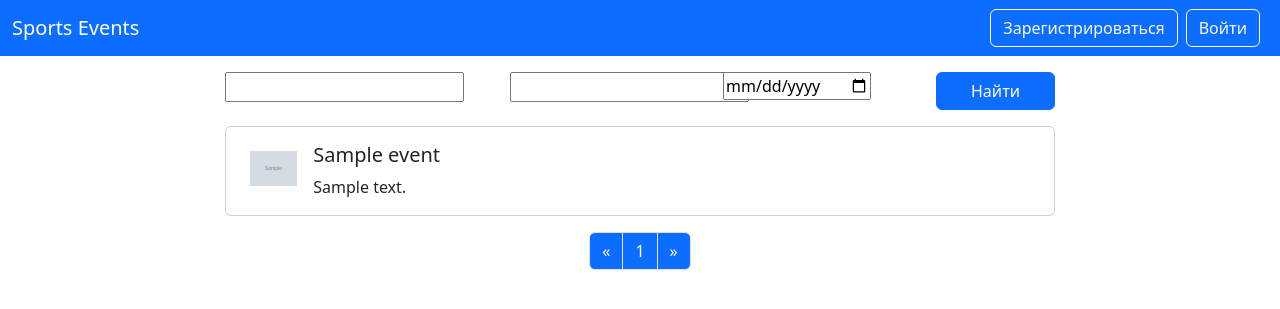
After one commit to AlexandraPoturaeva/sports_events, a Django app: template core/templates/index.html in a window 1280 px wide. The commit adds this page. Shown: the top 309 px of the page. Run offline with Django 4.2, Linux system fonts and the light colour scheme; the template is opened without the code that fills it: most values are stand-ins (such as "Sample title", 1, 10 or a date in 2020); grey boxes marked "Sample" are stand-in pictures; form fields are guessed from the names that the template uses; parts of the project's set-up code (start-up, migrations or seed data) failed here and were passed over; some libraries are stand-ins or nearby versions.

Commit message:
create form, view and template for index page

```diff
--- /dev/null
+++ b/core/static/style.css
@@ -0,0 +1,4 @@
+.page-item.active .page-link {
+  color: #fff !important;
+  background: #f00 !important;
+}
--- a/core/templates/base.html
+++ b/core/templates/base.html
@@ -14,6 +14,35 @@
     <link href="https://cdn.jsdelivr.net/npm/bootstrap-icons@1.3.0/font/bootstrap-icons.css" rel="stylesheet">
 </head>
 <body>
+    <nav class="navbar bg-primary" data-bs-theme="dark">
+        <div class="container-fluid">
+            <a class="navbar-brand" href="{% url 'index' %}">Sports Events</a>
+
+            <form class="d-flex">
+            {% if user.is_authenticated %}
+            <a
+              class="btn btn-primary btn-outline-light"
+              href="{% url 'logout' %}"
+              role="button"
+              >Выйти</a
+            >
+            {% else %}
+            <a
+              class="btn btn-primary btn-outline-light me-2"
+              href="{% url 'sign_up' %}"
+              role="button"
+              >Зарегистрироваться</a
+            >
+            <a
+              class="btn btn-primary btn-outline-light me-2"
+              href="{% url 'login' %}"
+              role="button"
+              >Войти</a
+            >
+            {% endif %}
+          </form>
+        </div>
+    </nav>
     <main class="container-fluid">
 
     {% block content %}
--- /dev/null
+++ b/core/templates/index.html
@@ -0,0 +1,93 @@
+{% extends "base.html" %}
+{% load core_extras %}
+{% load static %}
+
+{% block content %}
+<div class="row">
+    <div class="col-2"></div>
+    <div class="col">
+        <form method="get">
+            <div class="row">
+                <div class="p-2"></div>
+                <div class="col-4 mb-3">
+                    {{ form.sport_kind }}
+                </div>
+                <div class="col-3 mb-3">
+                    {{ form.region }}
+                </div>
+                <div class="col-3 mb-3">
+                    {{ form.dates }}
+                </div>
+                <div class="col-2 mb-3 text-end">
+                    <input
+                        type="submit"
+                        class="btn btn-primary w-100"
+                        value="Найти">
+                </div>
+            </div>
+        </form>
+
+        {% if page_obj %}
+            {% for event in page_obj %}
+            <div class="card">
+                <div class="row">
+                    <div class="col-md-1">
+                        <img src="{{event.logo.url}}" class="img-fluid m-4">
+                    </div>
+                    <div class="col-md-11">
+                        <div class="card-body">
+                            <h5 class="card-title">{{ event.title }}</h5>
+                            <p class="card-text">{{ event.description }}</p>
+                        </div>
+                    </div>
+                </div>
+            </div>
+            {% endfor %}
+
+            <div class="p-2"></div>
+            <nav aria-label="page navigation">
+                <ul class="pagination justify-content-center">
+                    <li class="page-item">
+                        <a
+                            href="
+                                {% if page_obj.has_previous %}
+                                    ?{% param_replace page=page_obj.previous_page_number %}
+                                {% else %}
+                                    ?{% param_replace page=1 %}
+                                {% endif %}
+                            "
+                            class="page-link bg-primary text-white">
+                            <span aria-hidden="true">&laquo;</span>
+                        </a>
+                    </li>
+
+                    {% for page_number in page_obj.paginator.page_range %}
+                    <li class="page-item">
+                        <a href="?{% param_replace page=page_number %}" class="page-link bg-primary text-white">
+                            {{page_number}}
+                        </a>
+                    </li>
+                    {% endfor %}
+
+                    <li class="page-item">
+                        <a
+                            href="
+                                {% if page_obj.has_next %}
+                                    ?{% param_replace page=page_obj.next_page_number %}
+                                {% else %}
+                                    ?{% param_replace page=page_obj.paginator.num_pages %}
+                                {% endif %}
+                            "
+                            class="page-link bg-primary text-white">
+                            <span aria-hidden="true">&raquo;</span>
+                        </a>
+                    </li>
+                </ul>
+            </nav>
+        {% else %}
+            <h5>Ничего не найдено</h5>
+        {% endif %}
+    </div>
+    <div class="col-2"></div>
+</div>
+{% endblock content %}
--- /dev/null
+++ b/core/templatetags/core_extras.py
@@ -0,0 +1,32 @@
+from django import template
+
+register = template.Library()
+
+
+@register.simple_tag(takes_context=True)
+def param_replace(context, **kwargs):
+    """
+    Return encoded URL parameters that are the same as the current request's
+    parameters, only with the specified GET parameters added or changed.
+
+    It also removes any empty parameters to keep things neat,
+    so you can remove a parm by setting it to ``""``.
+
+    For example, if you're on the page ``?sport_kind=ROG&page=5``,
+    then
+
+    <a href="?{% param_replace page=3 %}">Page 3</a>
+
+    would expand to
+
+    <a href="/things/?sport_kind=ROG&page=3">Page 3</a>
+
+    Based on
+    https://www.caktusgroup.com/blog/2018/10/18/filtering-and-pagination-django/
+    """
+    d = context['request'].GET.copy()
+    for k, v in kwargs.items():
+        d[k] = v
+    for k in [k for k, v in d.items() if not v]:
+        del d[k]
+    return d.urlencode()
--- a/sports_events/urls.py
+++ b/sports_events/urls.py
@@ -18,9 +18,11 @@ from django.conf import settings
 from django.conf.urls.static import static
 from django.contrib import admin
 from django.urls import include, path
+from core.views import IndexView
 
 urlpatterns = [
     path('admin/', admin.site.urls),
     path('users/', include('users.urls')),
     path('events/', include('events.urls')),
+    path('', IndexView.as_view(), name='index'),
 ] + static(settings.MEDIA_URL, document_root=settings.MEDIA_ROOT)
--- a/users/urls.py
+++ b/users/urls.py
@@ -4,12 +4,12 @@ from users.views import SignUpView
 from users.forms import UserLoginForm
 
 urlpatterns = [
-    path('sign_up/', SignUpView.as_view()),
+    path('sign_up/', SignUpView.as_view(), name='sign_up'),
     path(
         'login/',
         LoginView.as_view(authentication_form=UserLoginForm),
         name='login',
     ),
-    path('logout/', LogoutView.as_view()),
+    path('logout/', LogoutView.as_view(), name='logout'),
     path('', include('social_django.urls', namespace='social')),
 ]
```
Also changed, not shown: core/views.py (added, +50 -0 lines), events/forms.py (+16 -0 lines), events/services.py (added, +39 -0 lines), core/templatetags/__init__.py (added).
